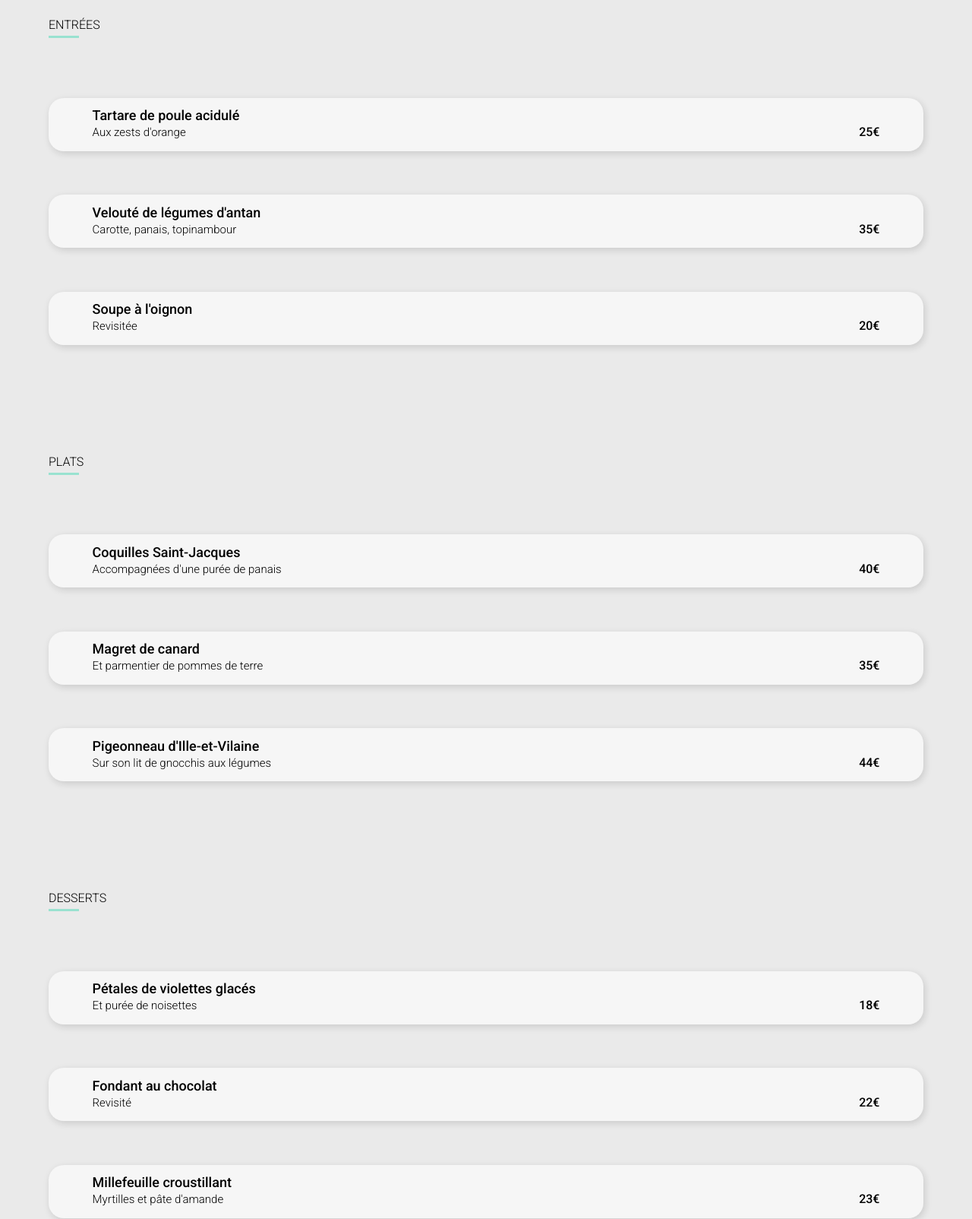
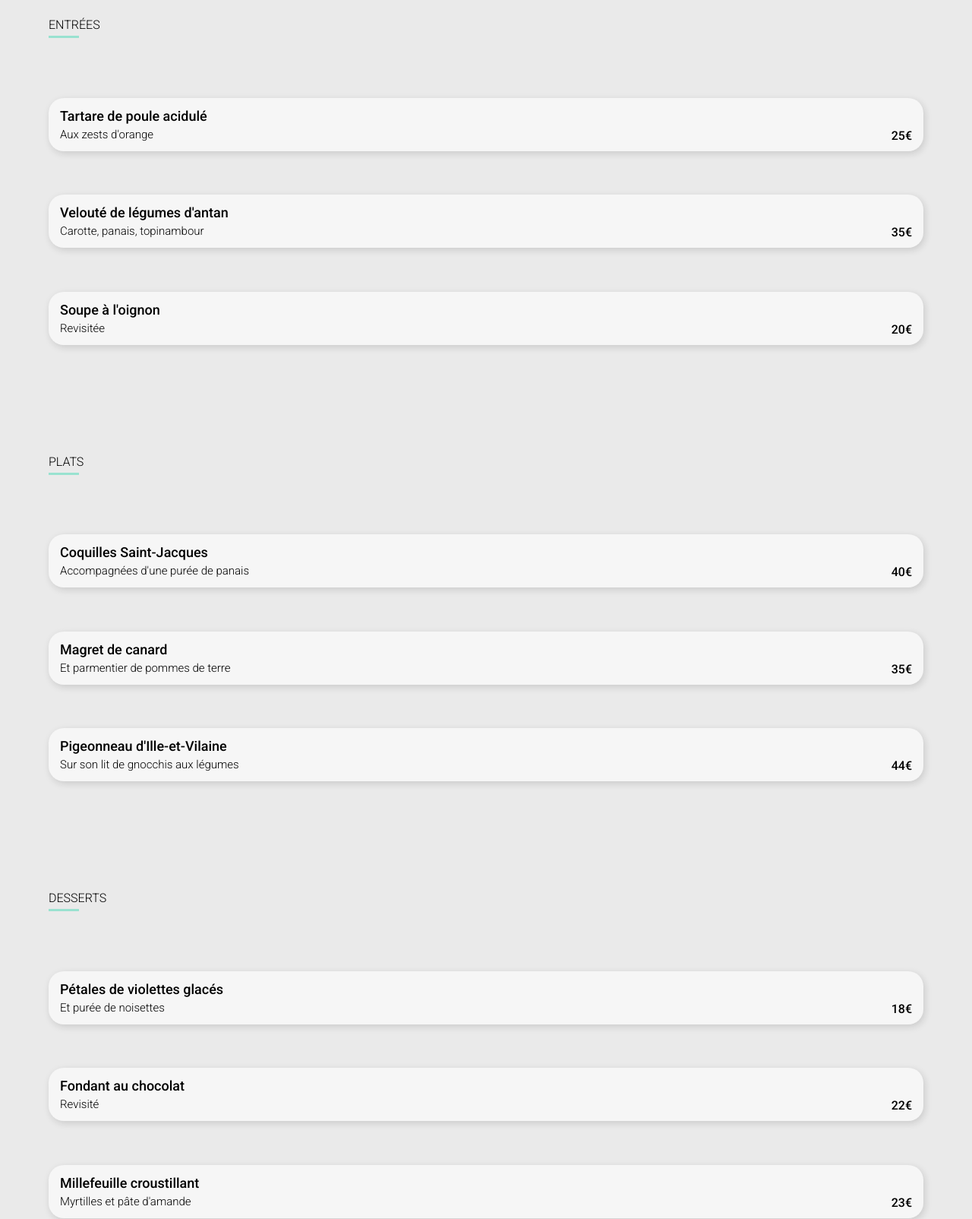
Before and after one commit to mightymoll/P3-ohmyfood, a plain HTML site: page resto1.html in a window 1280 px wide. Shown: the part 620-2224 px from the top of the page at 76% size. Drawn offline with Linux system fonts and the light colour scheme; a web font is replaced by a local one.

Commit message:
text-overflow truncated with ellipsis
- html organization change (item name & description together)
- css flexbox changed to flex-row
- price is independent > noshrink applied to prevent truncation

```diff
--- a/css/scss/style.scss
+++ b/css/scss/style.scss
@@ -14,6 +14,8 @@ body {
 	font-size: 16px;
 	font-family: $font-main;
 	font-weight: 500;
+	text-overflow: ellipsis;
+	min-width: 215px;
 }
 
 a,
@@ -199,7 +201,6 @@ a.button {
 }
 
 .list-item {
-	flex: none;
 	@extend %listitem;
 	@include flexbox(row, flex-start, center);
 	width: calc(100% - 12px);
@@ -209,10 +210,9 @@ a.button {
 
 	.fa-solid {
 		width: 1.3em;
-		text-align: center;
 		color: $base-med;
 		font-size: 1.2em;
-		margin: 0 $size1x;
+		margin: 0 15px;
 
 		&.fa-store {
 			color: $color-primary;
@@ -441,22 +441,6 @@ footer {
 		margin-bottom: $size2x;
 	}
 
-	.carte-list {
-		@include flexbox(column, space-between);
-	}
-
-	.list-item {
-		@extend %listitem;
-		width: 100%;
-	}
-
-	.item {
-		width: 100%;
-		@include flexbox(column, space-between, stretch);
-		padding: $size1x;
-		line-height: 1.5rem;
-	}
-
 	h2 {
 		font: map-get($textstyle, "h2-menu");
 		text-transform: uppercase;
@@ -472,19 +456,75 @@ footer {
 		border-bottom: 3px solid $color-tertiary;
 		width: 40px;
 	}
+}
 
-	p.name {
-		font: map-get($textstyle, "menu-name");
+.carte-list {
+	@include flexbox(column, space-between);
+
+	.list-item {
+		@extend %listitem;
+		width: 100%;
+		@include flexbox(row, space-between, stretch);
+
+		&:hover {
+			.check {
+				display: flex;
+				opacity: 1;
+			}
+		}
+
+		.check {
+			@extend %icon;
+			width: 70px;
+			height: 70px;
+			background-color: $color-tertiary;
+			border-bottom-right-radius: 20px;
+			border-top-right-radius: 20px;
+			@include flexbox(row, center, center);
+			display: none;
+			opacity: 0;
+			transition: all 0.4s ease;
+			-webkit-transition: all 0.4s ease;
+
+			i {
+				color: white;
+			}
+		}
 	}
 
-	p.desc {
-		font: map-get($textstyle, "menu-desc");
-		display: inline;
-	}
-	p.price {
-		display: inline;
-		float: right;
-		margin: 0;
+	.item-info {
+		@include flexbox(row, space-between, flex-end);
+		width: 100%;
+		flex-shrink: 1;
+		min-width: 0;
+		max-height: 70px;
+		padding: 13px 15px;
+
+		p {
+			text-overflow: ellipsis;
+			white-space: nowrap;
+			overflow: hidden;
+		}
+
+		> div {
+			@include flexbox(column, space-between);
+			height: 100%;
+			margin-right: $size1x;
+			min-width: 0;
+		}
+
+		p.name {
+			font: map-get($textstyle, "menu-name");
+		}
+
+		p.desc {
+			font: map-get($textstyle, "menu-desc");
+		}
+
+		.price {
+			flex-shrink: 0;
+			line-height: 0.9375rem;
+		}
 	}
 }
 
--- a/resto1.html
+++ b/resto1.html
@@ -44,30 +44,40 @@
 					<h2>Entrées</h2>
 					<div class="carte-list">
 						<div class="list-item e1">
-							<div class="item">
+							<div class="item-info">
+								<div>
 									<p class="name">Tartare de poule acidulé</p>
-								<span>
 									<p class="desc">Aux zests d'orange</p>
+								</div>
 								<p class="price">25€</p>
-								</span>
+							</div>
+							<div class="check">
+								<i class="fa-solid fa-circle-check"></i>
 							</div>
 						</div>
 						<div class="list-item e2">
-							<div class="item">
+							<div class="item-info">
+								<div>
 									<p class="name">Velouté de légumes d'antan</p>
-								<span>
 									<p class="desc">Carotte, panais, topinambour</p>
+								</div>
 								<p class="price">35€</p>
-								</span>
+							</div>
+							<div class="check">
+								<i class="fa-solid fa-circle-check"></i>
 							</div>
 						</div>
+
 						<div class="list-item e3">
-							<div class="item">
+							<div class="item-info">
+								<div>
 									<p class="name">Soupe à l'oignon</p>
-								<span>
 									<p class="desc">Revisitée</p>
+								</div>
 								<p class="price">20€</p>
-								</span>
+							</div>
+							<div class="check">
+								<i class="fa-solid fa-circle-check"></i>
 							</div>
 						</div>
 					</div>
@@ -76,30 +86,39 @@
 					<h2>Plats</h2>
 					<div class="carte-list">
 						<div class="list-item p1">
-							<div class="item">
+							<div class="item-info">
+								<div>
 									<p class="name">Coquilles Saint-Jacques</p>
-								<span>
 									<p class="desc">Accompagnées d'une purée de panais</p>
+								</div>
 								<p class="price">40€</p>
-								</span>
+							</div>
+							<div class="check">
+								<i class="fa-solid fa-circle-check"></i>
 							</div>
 						</div>
 						<div class="list-item p2">
-							<div class="item">
+							<div class="item-info">
+								<div>
 									<p class="name">Magret de canard</p>
-								<span>
 									<p class="desc">Et parmentier de pommes de terre</p>
+								</div>
 								<p class="price">35€</p>
-								</span>
+							</div>
+							<div class="check">
+								<i class="fa-solid fa-circle-check"></i>
 							</div>
 						</div>
 						<div class="list-item p3">
-							<div class="item">
+							<div class="item-info">
+								<div>
 									<p class="name">Pigeonneau d'Ille-et-Vilaine</p>
-								<span>
 									<p class="desc">Sur son lit de gnocchis aux légumes</p>
+								</div>
 								<p class="price">44€</p>
-								</span>
+							</div>
+							<div class="check">
+								<i class="fa-solid fa-circle-check"></i>
 							</div>
 						</div>
 					</div>
@@ -108,30 +127,39 @@
 					<h2>Desserts</h2>
 					<div class="carte-list">
 						<div class="list-item d1">
-							<div class="item">
+							<div class="item-info">
+								<div>
 									<p class="name">Pétales de violettes glacés</p>
-								<span>
 									<p class="desc">Et purée de noisettes</p>
+								</div>
 								<p class="price">18€</p>
-								</span>
+							</div>
+							<div class="check">
+								<i class="fa-solid fa-circle-check"></i>
 							</div>
 						</div>
 						<div class="list-item d2">
-							<div class="item">
+							<div class="item-info">
+								<div>
 									<p class="name">Fondant au chocolat</p>
-								<span>
 									<p class="desc">Revisité</p>
+								</div>
 								<p class="price">22€</p>
-								</span>
+							</div>
+							<div class="check">
+								<i class="fa-solid fa-circle-check"></i>
 							</div>
 						</div>
 						<div class="list-item d3">
-							<div class="item">
+							<div class="item-info">
+								<div>
 									<p class="name">Millefeuille croustillant</p>
-								<span>
 									<p class="desc">Myrtilles et pâte d'amande</p>
+								</div>
 								<p class="price">23€</p>
-								</span>
+							</div>
+							<div class="check">
+								<i class="fa-solid fa-circle-check"></i>
 							</div>
 						</div>
 					</div>
```
Also changed, not shown: css/style.css. Lines whose indentation alone changed are shown as unchanged.
